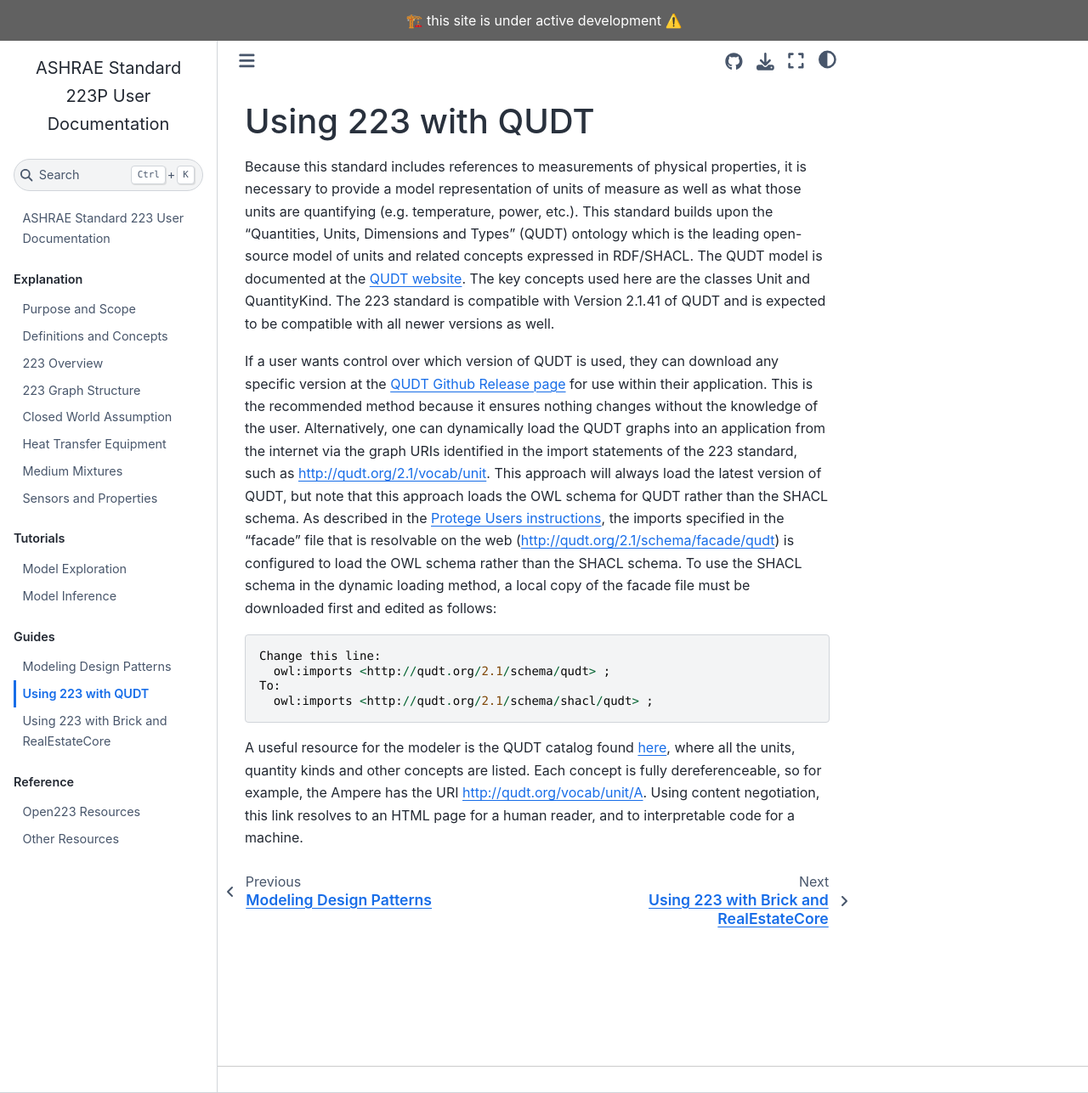
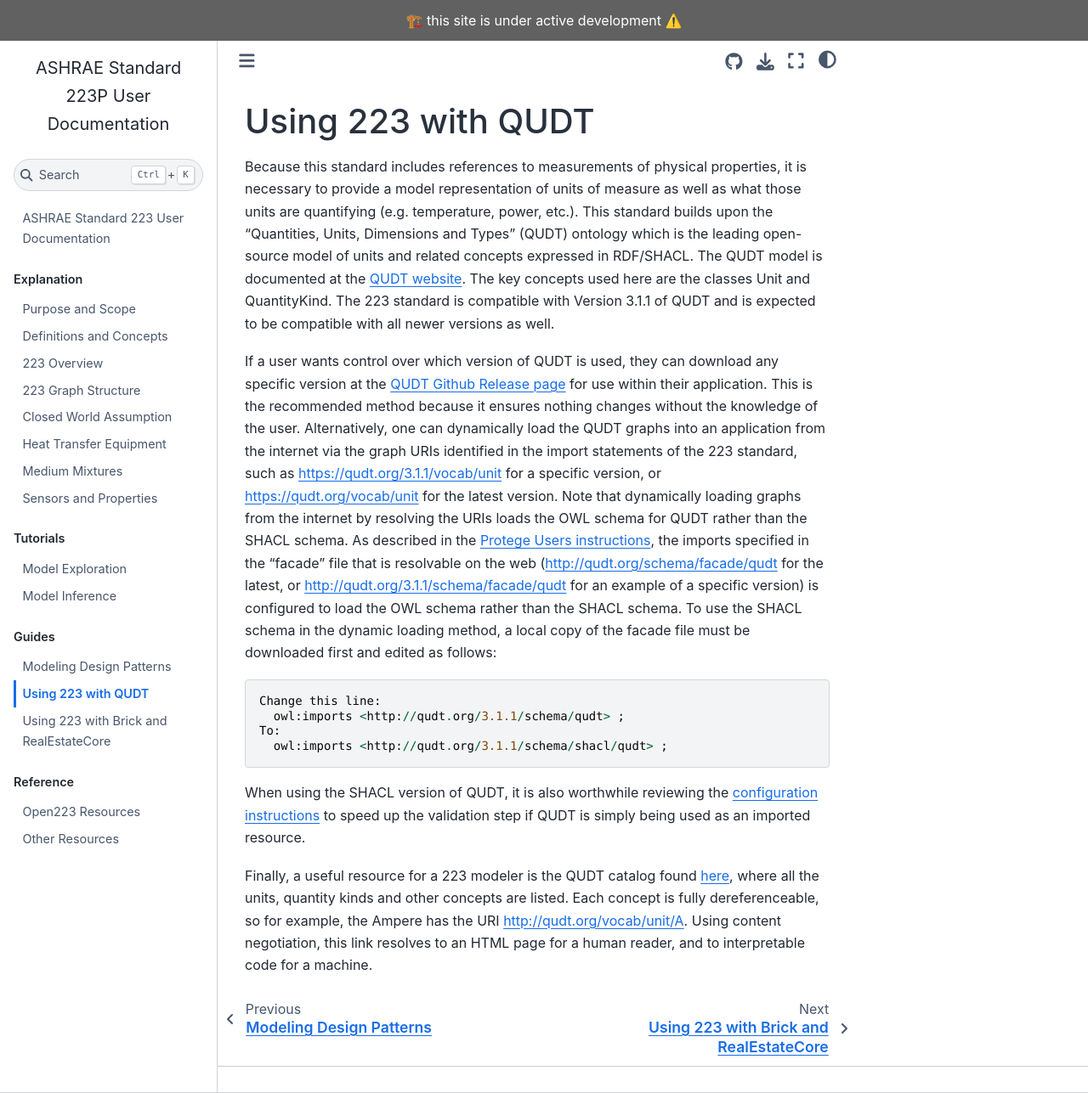
Before and after one commit to open223/docs.open223.info, a Jupyter Book: the page built from guides/qudt.md, in a window 1280 px wide and 1287 px high. Shown: the whole window at 85% size. Built offline with Jupyter Book 1.0.4 settings and Sphinx 7.4.7 and the Sphinx Book theme 1.1.4, drawn with Linux system fonts in a browser that asks for light colours.

Commit message:
Refreshed the documentation

````diff
--- a/guides/qudt.md
+++ b/guides/qudt.md
@@ -1,23 +1,27 @@
 (qudt)=
 # Using 223 with QUDT
 
-Because this standard includes references to measurements of physical properties, it is necessary to provide a model representation of units of measure as well as what those units are quantifying (e.g. temperature, power, etc.). This standard builds upon the "Quantities, Units, Dimensions and Types" (QUDT) ontology which is the leading open-source model of units and related concepts expressed in RDF/SHACL. The QUDT model is documented at the [QUDT website](https://qudt.org). The key concepts used here are the classes Unit and QuantityKind. The 223 standard is compatible with Version 2.1.41 of QUDT and is expected to be compatible with
+Because this standard includes references to measurements of physical properties, it is necessary to provide a model representation of units of measure as well as what those units are quantifying (e.g. temperature, power, etc.). This standard builds upon the "Quantities, Units, Dimensions and Types" (QUDT) ontology which is the leading open-source model of units and related concepts expressed in RDF/SHACL. The QUDT model is documented at the [QUDT website](https://qudt.org). The key concepts used here are the classes Unit and QuantityKind. The 223 standard is compatible with Version 3.1.1 of QUDT and is expected to be compatible with
 all newer versions as well.
 
 If a user wants control over which version of QUDT is used, they can download any specific version at the
 [QUDT Github Release page](https://github.com/qudt/qudt-public-repo/releases) for use within their
 application. This is the recommended method because it ensures nothing changes without the knowledge of the
 user. Alternatively, one can dynamically load the QUDT graphs into an application from the internet via the
-graph URIs identified in the import statements of the 223 standard, such as http://qudt.org/2.1/vocab/unit.
-This approach will always load the latest version of QUDT, but note that this approach loads the OWL schema
+graph URIs identified in the import statements of the 223 standard, such as https://qudt.org/3.1.1/vocab/unit
+for a specific version, or https://qudt.org/vocab/unit for the latest version.
+Note that dynamically loading graphs from the internet by resolving the URIs loads the OWL schema
 for QUDT rather than the SHACL schema. As described in the
 [Protege Users instructions](https://github.com/qudt/qudt-public-repo#protege-users), the imports
-specified in the "facade" file that is resolvable on the web (http://qudt.org/2.1/schema/facade/qudt) is  configured to load the OWL schema rather than the SHACL schema. To use the SHACL schema in the dynamic loading method, a local copy of the facade file must be downloaded first and edited as follows:
+specified in the "facade" file that is resolvable on the web (http://qudt.org/schema/facade/qudt for the latest, or http://qudt.org/3.1.1/schema/facade/qudt for an example of a specific version) is configured to load the OWL schema rather than the SHACL schema. To use the SHACL schema in the dynamic loading method, a local copy of the facade file must be downloaded first and edited as follows:
 ```
 Change this line:
-  owl:imports <http://qudt.org/2.1/schema/qudt> ;
+  owl:imports <http://qudt.org/3.1.1/schema/qudt> ;
 To:
-  owl:imports <http://qudt.org/2.1/schema/shacl/qudt> ;
+  owl:imports <http://qudt.org/3.1.1/schema/shacl/qudt> ;
 ```
 
-A useful resource for the modeler is the QUDT catalog found [here](https://www.qudt.org/2.1/catalog/qudt-catalog.html), where all the units, quantity kinds and other concepts are listed. Each concept is fully dereferenceable, so for example, the Ampere has the URI http://qudt.org/vocab/unit/A. Using content negotiation, this link resolves to an HTML page for a human reader, and to interpretable code for a machine.
+When using the SHACL version of QUDT, it is also worthwhile reviewing the [configuration instructions](https://github.com/qudt/qudt-public-repo#configuration-for-qudt-users-versus-qudt-developers) to speed up the validation step if QUDT is simply being used
+as an imported resource.
+
+Finally, a useful resource for a 223 modeler is the QUDT catalog found [here](https://www.qudt.org/2.1/catalog/qudt-catalog.html), where all the units, quantity kinds and other concepts are listed. Each concept is fully dereferenceable, so for example, the Ampere has the URI http://qudt.org/vocab/unit/A. Using content negotiation, this link resolves to an HTML page for a human reader, and to interpretable code for a machine.
````
